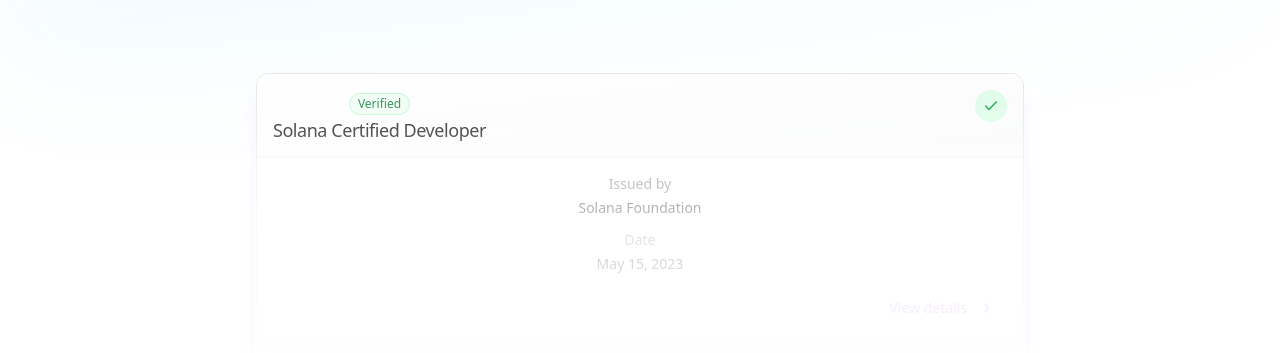
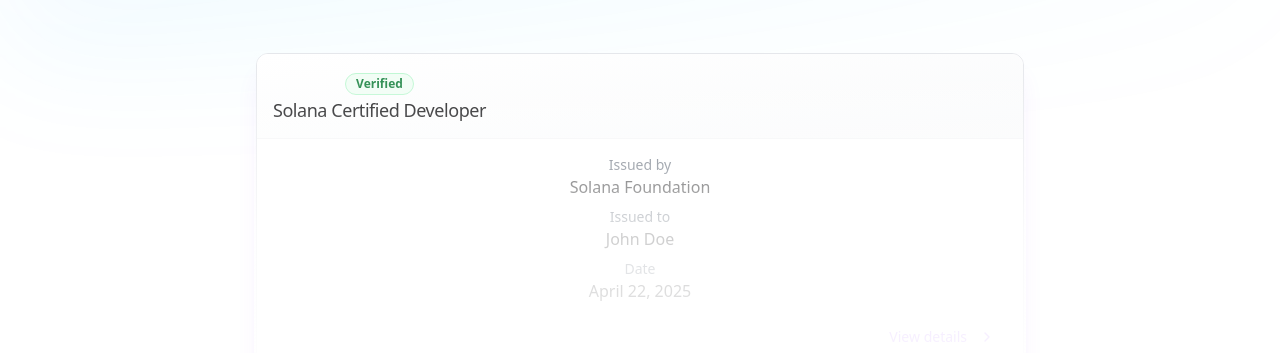
Before and after one commit to pranjalithakur/certifi-verify-link, a React (Vite) app: page / in a window 1280 px wide. Shown: the part 437-790 px from the top of the page. Built offline with nearby package versions, Linux system fonts and the light colour scheme; what @solana/wallet-adapter-react, @solana/wallet-adapter-wallets would draw is missing.

Commit message:
home page issue

```diff
--- a/src/App.tsx
+++ b/src/App.tsx
@@ -10,6 +10,7 @@ import Issue from "./pages/Issue";
 import Verify from "./pages/Verify";
 import NotFound from "./pages/NotFound";
 import Navbar from "./components/Navbar";
+import CertificateDetails from "./pages/CertificateDetails";
 
 const queryClient = new QueryClient();
 
@@ -25,6 +26,10 @@ const App = () => (
             <Route path="/" element={<Index />} />
             <Route path="/issue" element={<Issue />} />
             <Route path="/verify" element={<Verify />} />
+            <Route
+              path="/certificate/:id"
+              element={<CertificateDetails />}
+            />
             <Route path="*" element={<NotFound />} />
           </Routes>
         </AnimatePresence>
--- a/src/components/CertificateCard.tsx
+++ b/src/components/CertificateCard.tsx
@@ -1,106 +1,98 @@
+import React from "react";
+import { motion } from "framer-motion";
+import { useNavigate } from "react-router-dom";
+import { Card, CardHeader, CardContent, CardFooter } from "@/components/ui/card";
+import { Badge } from "@/components/ui/badge";
+import { Button } from "@/components/ui/button";
+import { cn } from "@/lib/utils";
 
-import React from 'react';
-import { Card, CardContent, CardFooter, CardHeader } from '@/components/ui/card';
-import { Badge } from '@/components/ui/badge';
-import { Button } from '@/components/ui/button';
-import { motion } from 'framer-motion';
-import { cn } from '@/lib/utils';
+export interface Certificate {
+  id: string;              // mint address
+  title: string;
+  issuer: string;
+  issuedTo: string;
+  date: string;
+  content: string;
+  metadata: {
+    imageUrl: string;      // URL (IPFS) of the flat certificate image
+    [key: string]: any;
+  };
+  verified?: boolean;
+}
 
 interface CertificateCardProps {
-  title: string;
-  issuer: string;
-  issuedTo?: string;
-  date: string;
-  verified?: boolean;
-  onClick?: () => void;
+  certificate: Certificate;
   className?: string;
 }
 
-const CertificateCard: React.FC<CertificateCardProps> = ({
-  title,
-  issuer,
-  issuedTo,
-  date,
-  verified,
-  onClick,
-  className
-}) => {
+const CertificateCard: React.FC<CertificateCardProps> = ({ certificate, className }) => {
+  const navigate = useNavigate();
+
+  const handleViewDetails = () => {
+    navigate(`/certificate/${certificate.id}`, {
+      state: { certificate },
+    });
+  };
+
   return (
     <motion.div
       whileHover={{ y: -5 }}
       transition={{ type: "spring", stiffness: 400, damping: 17 }}
     >
-      <Card
-        className={cn(
-          "overflow-hidden cursor-pointer border border-gray-200 dark:border-gray-800 transition-all duration-300 h-full",
-          verified !== undefined ? (verified ? "hover:border-green-500/50" : "hover:border-red-500/50") : "hover:border-solana-purple/50",
-          className
-        )}
-        onClick={onClick}
-      >
+      <Card className={cn("overflow-hidden border border-gray-200 dark:border-gray-800 transition-all duration-300 h-full", className)}>
         <CardHeader className="p-4 bg-gradient-to-br from-white to-gray-50 dark:from-gray-900 dark:to-gray-950 border-b border-gray-100 dark:border-gray-800">
           <div className="flex items-start justify-between">
             <div className="space-y-1">
               <Badge
                 variant="outline"
-                className={cn(
-                  "font-normal text-xs px-2 py-0.5 rounded-full",
-                  verified === true ? "bg-green-50 text-green-700 border-green-200 dark:bg-green-950 dark:text-green-400 dark:border-green-800" :
-                  verified === false ? "bg-red-50 text-red-700 border-red-200 dark:bg-red-950 dark:text-red-400 dark:border-red-800" :
-                  "bg-solana-purple/10 text-solana-purple border-solana-purple/20"
-                )}
+                className={
+                  certificate.verified === true
+                    ? "bg-green-50 text-green-700 border-green-200 dark:bg-green-950 dark:text-green-400 dark:border-green-800"
+                    : certificate.verified === false
+                    ? "bg-red-50 text-red-700 border-red-200 dark:bg-red-950 dark:text-red-400 dark:border-red-800"
+                    : "bg-solana-purple/10 text-solana-purple border-solana-purple/20"
+                }
               >
-                {verified === true ? "Verified" : verified === false ? "Invalid" : "Certificate"}
+                {certificate.verified === true
+                  ? "Verified"
+                  : certificate.verified === false
+                  ? "Invalid"
+                  : "Certificate"}
               </Badge>
-              <h3 className="font-medium text-lg leading-tight">{title}</h3>
+              <h3 className="font-medium text-lg leading-tight">
+                {certificate.title}
+              </h3>
             </div>
-
-            {verified !== undefined && (
-              <div className={cn(
-                "shrink-0 rounded-full w-8 h-8 flex items-center justify-center",
-                verified ? "bg-green-100 dark:bg-green-900/30" : "bg-red-100 dark:bg-red-900/30"
-              )}>
-                {verified ? (
-                  <svg xmlns="http://www.w3.org/2000/svg" width="16" height="16" viewBox="0 0 24 24" fill="none" stroke="currentColor" strokeWidth="2.5" strokeLinecap="round" strokeLinejoin="round" className="text-green-600 dark:text-green-400">
-                    <path d="M20 6 9 17l-5-5"/>
-                  </svg>
-                ) : (
-                  <svg xmlns="http://www.w3.org/2000/svg" width="16" height="16" viewBox="0 0 24 24" fill="none" stroke="currentColor" strokeWidth="2.5" strokeLinecap="round" strokeLinejoin="round" className="text-red-600 dark:text-red-400">
-                    <path d="m18 6-12 12"/>
-                    <path d="m6 6 12 12"/>
-                  </svg>
-                )}
-              </div>
-            )}
           </div>
         </CardHeader>
-        <CardContent className="p-4 space-y-3">
-          <div className="flex flex-col text-sm space-y-1">
-            <p className="text-muted-foreground">Issued by</p>
-            <p className="font-medium">{issuer}</p>
-          </div>
-
-          {issuedTo && (
-            <div className="flex flex-col text-sm space-y-1">
-              <p className="text-muted-foreground">Issued to</p>
-              <p className="font-medium">{issuedTo}</p>
-            </div>
-          )}
-
-          <div className="flex flex-col text-sm space-y-1">
-            <p className="text-muted-foreground">Date</p>
-            <p className="font-medium">{date}</p>
-          </div>
+        <CardContent className="p-4">
+          <p className="text-sm text-gray-600">Issued by</p>
+          <p className="mb-2">{certificate.issuer}</p>
+          <p className="text-sm text-gray-600">Issued to</p>
+          <p className="mb-2">{certificate.issuedTo}</p>
+          <p className="text-sm text-gray-600">Date</p>
+          <p>{certificate.date}</p>
         </CardContent>
         <CardFooter className="p-4 pt-0 flex justify-end">
           <Button
             variant="ghost"
-            className="text-solana-purple hover:text-solana-purple hover:bg-solana-purple/10 transition-all"
             size="sm"
+            className="text-solana-purple hover:bg-solana-purple/10 transition-all"
+            onClick={handleViewDetails}
           >
             <span className="mr-1">View details</span>
-            <svg xmlns="http://www.w3.org/2000/svg" width="16" height="16" viewBox="0 0 24 24" fill="none" stroke="currentColor" strokeWidth="2" strokeLinecap="round" strokeLinejoin="round">
-              <path d="m9 18 6-6-6-6"/>
+            <svg
+              xmlns="http://www.w3.org/2000/svg"
+              width="16"
+              height="16"
+              viewBox="0 0 24 24"
+              fill="none"
+              stroke="currentColor"
+              strokeWidth="2"
+              strokeLinecap="round"
+              strokeLinejoin="round"
+            >
+              <path d="m9 18 6-6-6-6" />
             </svg>
           </Button>
         </CardFooter>
--- /dev/null
+++ b/src/pages/CertificateDetails.tsx
@@ -0,0 +1,87 @@
+import React from "react";
+import { useParams, useLocation, useNavigate } from "react-router-dom";
+import { Button } from "@/components/ui/button";
+import { Card, CardContent, CardFooter, CardHeader } from "@/components/ui/card";
+import { Badge } from "@/components/ui/badge";
+import { motion } from "framer-motion";
+import { Certificate } from "@/components/CertificateCard";
+
+const CertificateDetails = () => {
+  const { id } = useParams();
+  const location = useLocation();
+  const navigate = useNavigate();
+  const certificate = location.state?.certificate as Certificate;
+
+  if (!certificate) {
+    return (
+      <div className="container mx-auto px-4 py-20 mt-16 text-center">
+        <h1 className="text-2xl font-bold mb-4">Certificate Not Found</h1>
+        <p className="mb-8">The certificate you're looking for could not be found.</p>
+        <Button onClick={() => navigate("/verify")}>
+          Go to Verification Page
+        </Button>
+      </div>
+    );
+  }
+
+  return (
+    <motion.div
+      initial={{ opacity: 0, y: 20 }}
+      animate={{ opacity: 1, y: 0 }}
+      exit={{ opacity: 0, y: -20 }}
+      className="container mx-auto px-4 py-20 mt-16"
+    >
+      <Card className="max-w-3xl mx-auto">
+        <CardHeader className="bg-gradient-to-r from-purple-50 to-purple-100 dark:from-gray-800 dark:to-gray-900">
+          <div className="flex justify-between items-start">
+            <div>
+              <Badge className="mb-2" variant={certificate.verified ? "default" : "secondary"}>
+                {certificate.verified ? "Verified" : "Certificate"}
+              </Badge>
+              <h1 className="text-2xl font-bold">{certificate.title}</h1>
+            </div>
+          </div>
+        </CardHeader>
+        <CardContent className="p-6">
+          <div className="grid grid-cols-1 md:grid-cols-2 gap-6">
+            <div>
+              <h2 className="text-lg font-semibold mb-4">Certificate Details</h2>
+              <div className="space-y-3">
+                <div>
+                  <p className="text-sm text-muted-foreground">Issued By</p>
+                  <p className="font-medium">{certificate.issuer}</p>
+                </div>
+                <div>
+                  <p className="text-sm text-muted-foreground">Issued To</p>
+                  <p className="font-medium">{certificate.issuedTo}</p>
+                </div>
+                <div>
+                  <p className="text-sm text-muted-foreground">Date</p>
+                  <p className="font-medium">{certificate.date}</p>
+                </div>
+                <div>
+                  <p className="text-sm text-muted-foreground">Certificate ID</p>
+                  <p className="font-mono text-xs break-all">{certificate.id}</p>
+                </div>
+              </div>
+            </div>
+            <div>
+              <h2 className="text-lg font-semibold mb-4">Certificate Content</h2>
+              <p>{certificate.content}</p>
+            </div>
+          </div>
+        </CardContent>
+        <CardFooter className="flex justify-between">
+          <Button variant="outline" onClick={() => navigate(-1)}>
+            Back
+          </Button>
+          <Button onClick={() => window.open(`https://explorer.solana.com/tx/${certificate.id}?cluster=devnet`, "_blank")}>
+            View on Solana Explorer
+          </Button>
+        </CardFooter>
+      </Card>
+    </motion.div>
+  );
+};
+
+export default CertificateDetails;
--- a/src/pages/Index.tsx
+++ b/src/pages/Index.tsx
@@ -4,7 +4,8 @@ import { motion, useScroll, useTransform } from 'framer-motion';
 import { Button } from '@/components/ui/button';
 import { Link } from 'react-router-dom';
 import Navbar from '@/components/Navbar';
-import CertificateCard from '@/components/CertificateCard';
+import CertificateCard, { Certificate } from "@/components/CertificateCard";
+
 
 const Index = () => {
   const targetRef = useRef<HTMLDivElement>(null);
@@ -55,6 +56,18 @@ const Index = () => {
       )
     },
   ];
+
+  const sampleCertificate: Certificate = {
+    id: "sample-id‑for‑preview",
+    title: "Solana Certified Developer",
+    issuer: "Solana Foundation",
+    issuedTo: "John Doe",
+    date: "April 22, 2025",
+    content: "Awarded for excellence in Solana development.",
+    metadata: { imageUrl: "" /* or some placeholder IPFS URL */ },
+    verified: true,
+  };
+
 
   return (
     <div className="min-h-screen">
@@ -109,10 +122,7 @@ const Index = () => {
             <div className="absolute inset-0 bg-gradient-to-t from-white via-white/80 to-transparent dark:from-gray-900 dark:via-gray-900/80 pointer-events-none -bottom-10 z-10" />
             <div className="max-w-3xl mx-auto">
               <CertificateCard
-                title="Solana Certified Developer"
-                issuer="Solana Foundation"
-                date="May 15, 2023"
-                verified={true}
+                certificate={sampleCertificate}
                 className="shadow-xl shadow-solana-purple/10"
               />
             </div>
@@ -268,7 +278,7 @@ const Index = () => {
             </div>
 
             <div className="text-center md:text-right">
-              <p className="text-gray-500 dark:text-gray-400">© 2023 CertifiSol. All rights reserved.</p>
+              <p className="text-gray-500 dark:text-gray-400">© 2025 CertifiSol. All rights reserved.</p>
             </div>
           </div>
         </div>
--- a/src/pages/Verify.tsx
+++ b/src/pages/Verify.tsx
@@ -249,11 +249,7 @@ const Verify = () => {
                         {certificates.map((cert, index) => (
                           <CertificateCard
                             key={index}
-                            title={cert.title}
-                            issuer={cert.issuer}
-                            issuedTo={cert.issuedTo}
-                            date={cert.date}
-                            className="w-full"
+                            certificate={cert}
                           />
                         ))}
                       </div>
```
